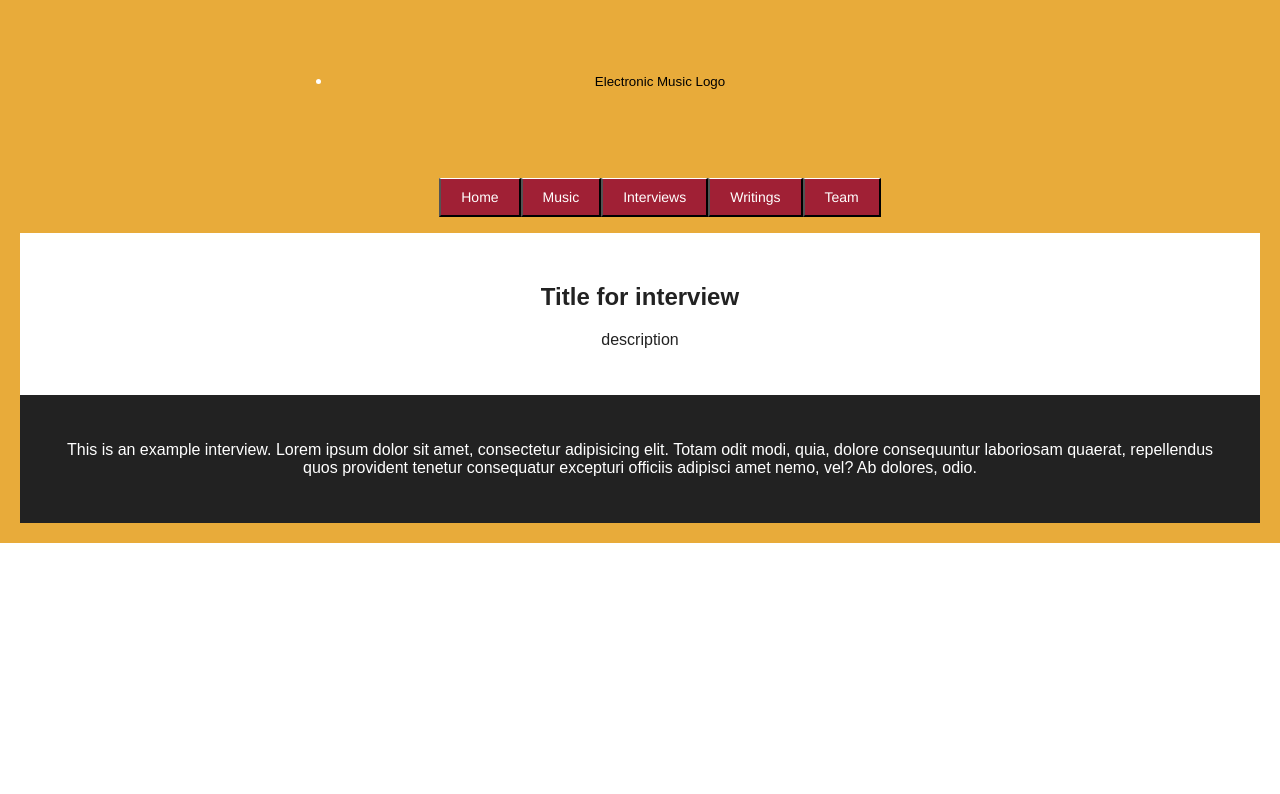
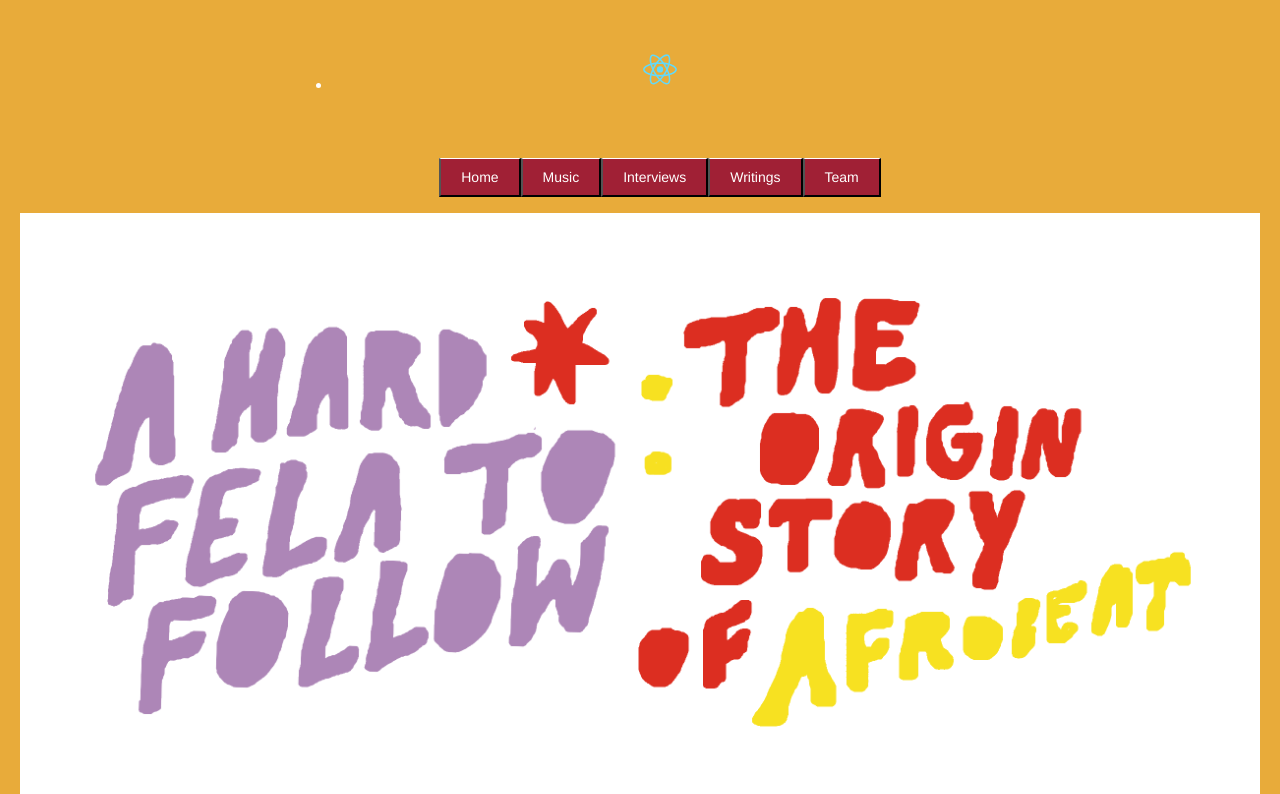
Before and after one commit to JocelynYH/music-4523, a React (Create React App) app: page /Interview in a window 1280 px wide. Shown: the top 794 px of the page. Built offline with nearby package versions, Linux system fonts and the light colour scheme.

Commit message:
add content titles

```diff
--- a/src/App.css
+++ b/src/App.css
@@ -50,8 +50,8 @@
 
 .App-logo-button {
   align-items: left;
-  height: 90px;
-  width: 199px;
+  height: 70px;
+  width: 70px;
   border: none;
   background: none;
 }
@@ -77,3 +77,8 @@
 .black, .white {
     padding: 30px;
 }
+
+img {
+  max-width: 100%;
+  max-height: 100%;
+}
--- a/src/App.js
+++ b/src/App.js
@@ -22,8 +22,7 @@
             <ul>
               <li><Link to="/">
               <button className="App-logo-button">
-                {/*<img src=require('./logo.svg')}/>*/}
-                Electronic Music Logo
+                <img src={require('./logo.svg')}/>
               </button>
               </Link></li>
             </ul>
@@ -35,7 +34,7 @@
               <li><Link to="/Composition"><button className="button">Music</button></Link></li>
               <li><Link to="/Interview"><button className="button">Interviews</button></Link></li>
               <li><Link to="/Paper"><button className="button">Writings</button></Link></li>
-              <li><Link to="/Paper"><button className="button">Team</button></Link></li>
+              <li><Link to="/Team"><button className="button">Team</button></Link></li>
             </ul>
             </div>
           </div>
--- a/src/Components/composition.js
+++ b/src/Components/composition.js
@@ -6,7 +6,9 @@
         return(
             <div className="Main">
                 <section className='title white'>
-                    <h1>Title</h1>
+                  <div className='contentTitle'>
+                    <img src={require('../images/fela-ra.png')} />
+                    </div>
                     <p>description</p>
                 </section>
 
--- a/src/Components/interview.js
+++ b/src/Components/interview.js
@@ -6,7 +6,9 @@
         return(
             <div className="Main">
                 <section className='title white'>
-                    <h1>Title for interview</h1>
+                  <div className='contentTitle'>
+                    <img src={require('../images/ahardfela.png')} />
+                  </div>
                     <p>description</p>
                 </section>
 
--- a/src/Components/paper.js
+++ b/src/Components/paper.js
@@ -6,7 +6,9 @@
         return(
             <div className="Main">
                 <section className='title white'>
-                    <h1>Title of paper</h1>
+                    <div className='contentTitle'>
+                      <img src={require('../images/gqom.png')} />
+                    </div>
                     <p>description</p>
                 </section>
 
```
